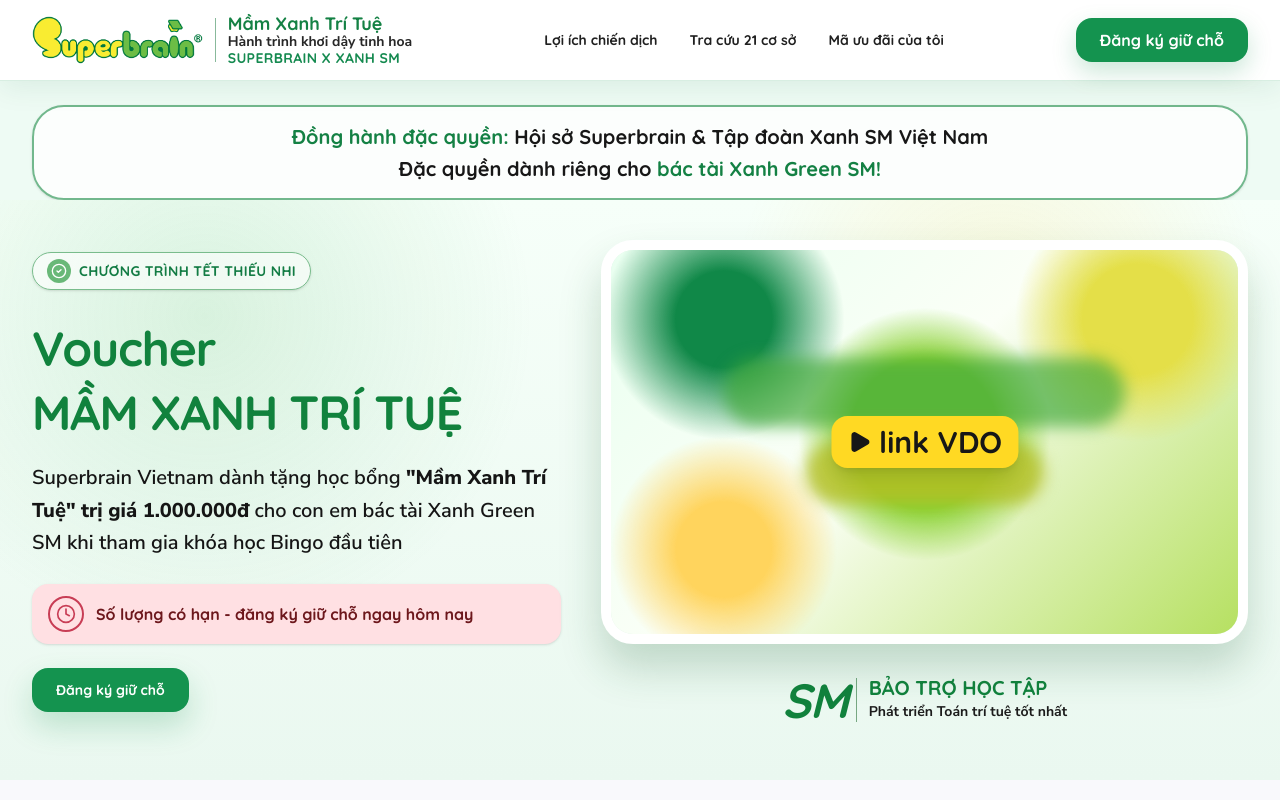
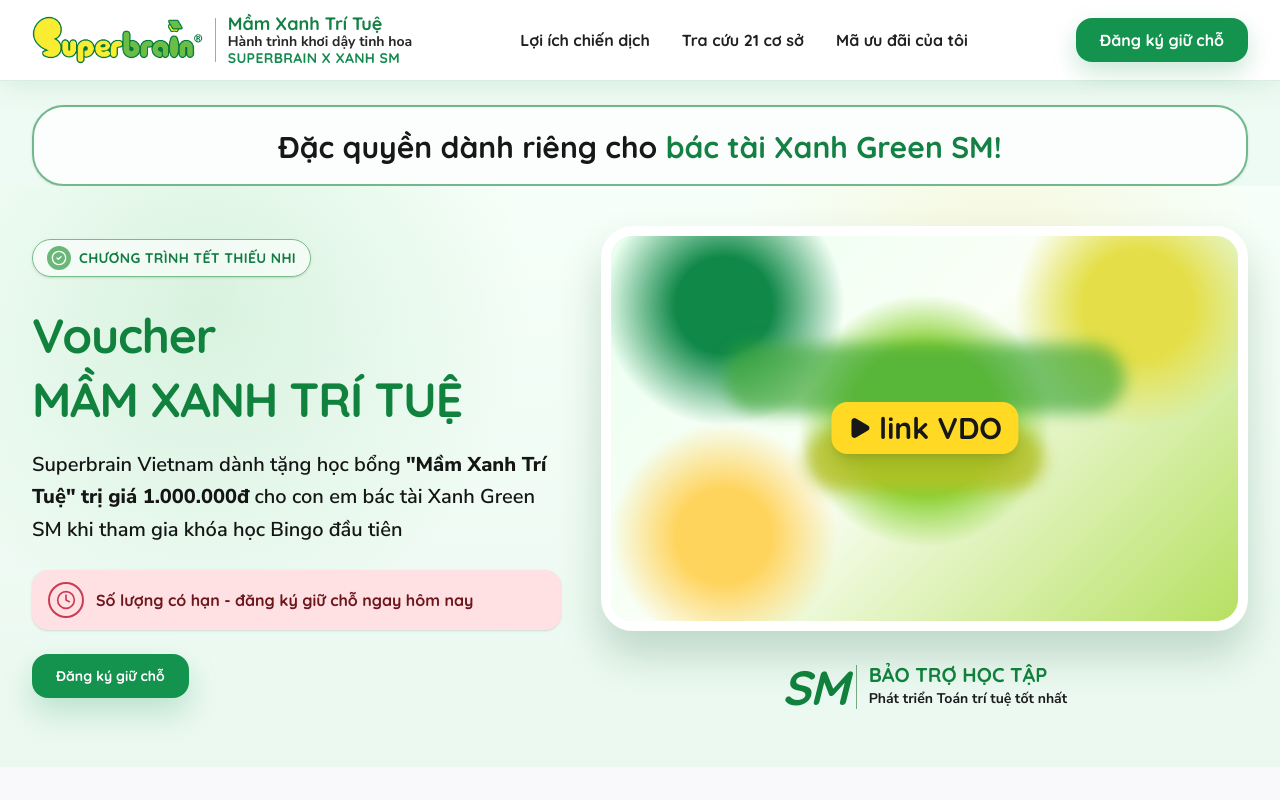
Before and after one commit to yhoccotruyen0-creator/LandingPage-with-XanhSM, a React (Vite) app: page / in a window 1280 px wide. Shown: the top 800 px of the page. Built offline with nearby package versions, Linux system fonts and the light colour scheme.

Commit message:
feat: increase font sizes for header and announcement text

```diff
--- a/src/App.tsx
+++ b/src/App.tsx
@@ -108,8 +108,7 @@
         {/* Decorative Brand Announcement Header bar */}
         <div className="bg-[#eefbf4] px-4 pt-6 sm:px-6 lg:px-8">
           <div className="mx-auto max-w-7xl rounded-2xl border-2 border-[#72b88d] bg-white/80 px-5 py-4 text-center shadow-sm sm:px-8">
-            <p className="font-headline text-base font-bold leading-snug text-[#171717] sm:text-lg lg:text-xl">
-              <span className="font-extrabold text-[#148144]">Đồng hành đặc quyền:</span> Hội sở Superbrain & Tập đoàn Xanh SM Việt Nam
+            <p className="font-headline text-xl font-bold leading-snug text-[#171717] sm:text-2xl lg:text-3xl">
               <span className="block pt-1">
                 Đặc quyền dành riêng cho <span className="font-extrabold text-[#148144]">bác tài Xanh Green SM!</span>
               </span>
--- a/src/components/Header.tsx
+++ b/src/components/Header.tsx
@@ -43,21 +43,21 @@
         <nav className="hidden items-center gap-8 lg:flex">
           <button
             onClick={() => onScrollToSection('loi-ich')}
-            className="font-headline text-sm font-bold text-[#202020] transition-colors hover:text-[#178447] cursor-pointer"
+            className="font-headline text-base font-bold text-[#202020] transition-colors hover:text-[#178447] cursor-pointer"
           >
             Lợi ích chiến dịch
           </button>
 
           <button
             onClick={() => onScrollToSection('dia-diem')}
-            className="font-headline text-sm font-bold text-[#202020] transition-colors hover:text-[#178447] cursor-pointer"
+            className="font-headline text-base font-bold text-[#202020] transition-colors hover:text-[#178447] cursor-pointer"
           >
             Tra cứu 21 cơ sở
           </button>
 
           <button
             onClick={onOpenHistory}
-            className="relative font-headline text-sm font-bold text-[#202020] transition-colors hover:text-[#178447] cursor-pointer"
+            className="relative font-headline text-base font-bold text-[#202020] transition-colors hover:text-[#178447] cursor-pointer"
           >
             Mã ưu đãi của tôi
             {registrationCount > 0 && (
```
